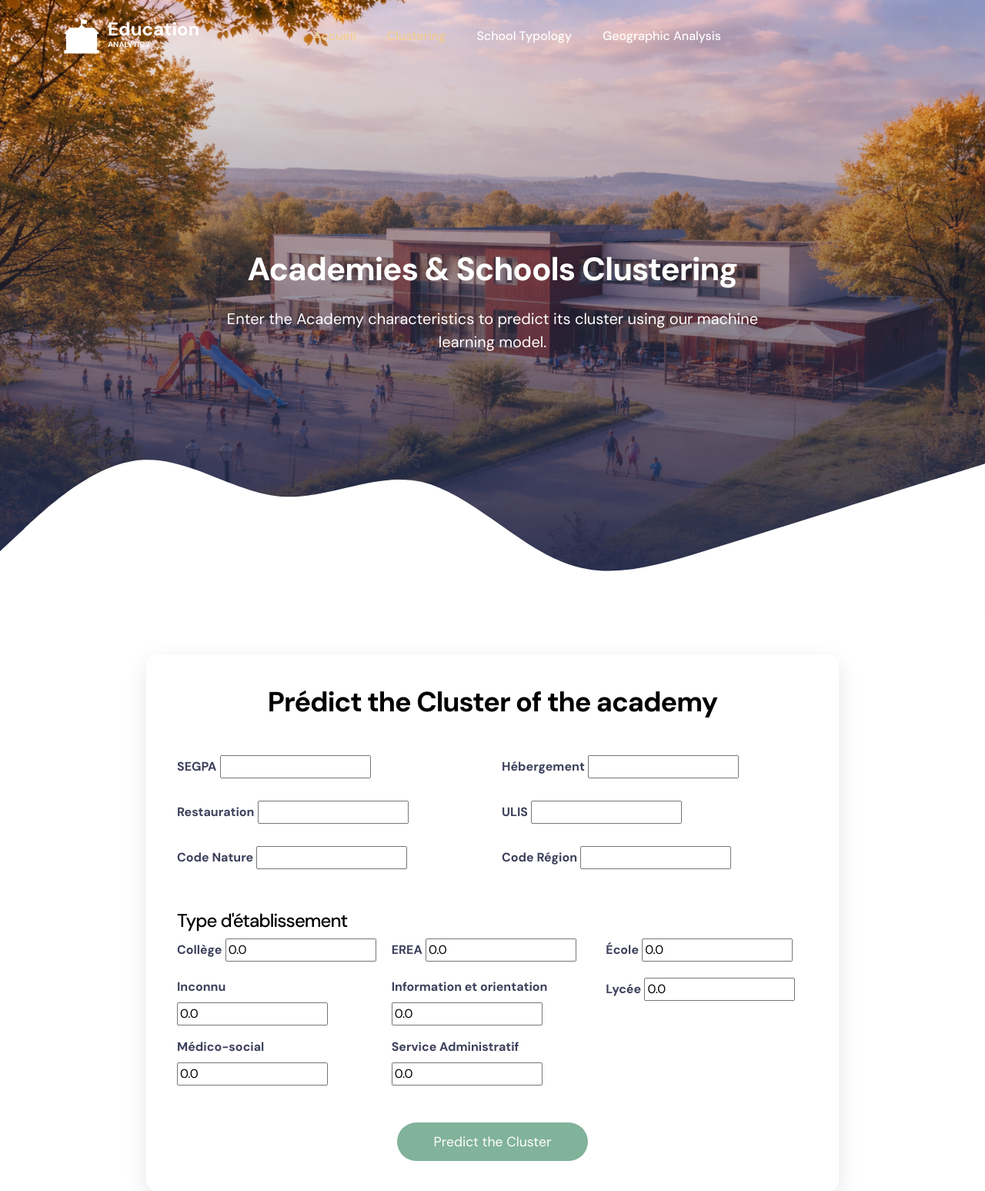
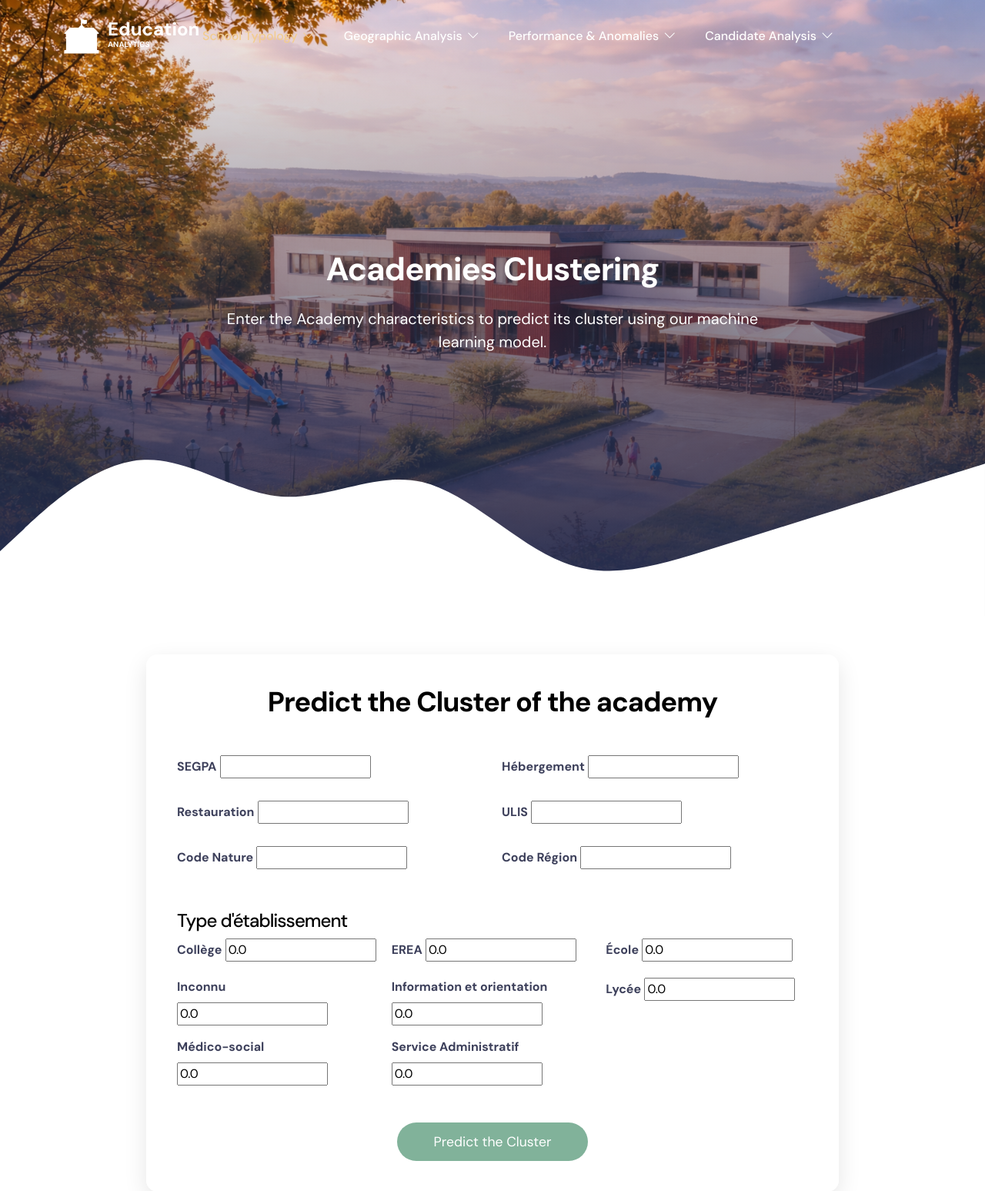
Before and after one commit to hathami22/mlproject, a Django app: page /ferdws_cluster/ in a window 1280 px wide. Shown: the top 1547 px of the page at 77% size. Run offline with Django 5.2, Linux system fonts and the light colour scheme; parts of the project's set-up code (start-up, migrations or seed data) failed here and were passed over; some libraries are stand-ins or nearby versions.

Commit message:
integratin fdwss

```diff
--- a/templates/cantine_form.html
+++ b/templates/cantine_form.html
@@ -282,7 +282,8 @@
                data-bs-toggle="dropdown" aria-expanded="false">School Typology</a>
             <ul class="dropdown-menu dropdown-menu-light" aria-labelledby="schoolTypologyDropdown">
               <li><a class="dropdown-item" href="{% url 'objective_yassin1' %}">Classify by type/program (ULIS, SEGPA, GRETA)</a></li>
-              <li><a class="dropdown-item" href="#">Public/private, primary/middle/high</a></li>
+              <li><a class="dropdown-item" href="#">Public/private</a></li>
+              <li><a class="dropdown-item" href="{% url 'predict' %}"> primary/middle/high</a></li>
               <li><a class="dropdown-item" href="#">Canteen, boarding availability</a></li>
               <li><a class="dropdown-item" href="#">Program clustering</a></li>
               <li><a class="dropdown-item" href="{% url 'cantine:predict' %}">Canteen prediction (Cantine)</a></li>
@@ -296,7 +297,7 @@
             <ul class="dropdown-menu dropdown-menu-light" aria-labelledby="geographicAnalysisDropdown">
               <li><a class="dropdown-item" href="{% url 'objective_yassin2' %}">Cluster by region and performance</a></li>
               <li><a class="dropdown-item" href="#">Detect regions at risk of too few schools</a></li>
-              <li><a class="dropdown-item" href="#">Academy-level clustering</a></li>
+              <li><a class="dropdown-item" href="{% url 'ferdws_cluster' %}">Academy-level clustering</a></li>
             </ul>
           </li>
 
--- a/templates/ferdws_cluster/form.html
+++ b/templates/ferdws_cluster/form.html
@@ -69,16 +69,56 @@
         </span>
       </a>
 
-                <button class="navbar-toggler" type="button" data-bs-toggle="collapse" data-bs-target="#navbarNav" aria-controls="navbarNav" aria-expanded="false" aria-label="Toggle navigation">
+      <button class="navbar-toggler" type="button" data-bs-toggle="collapse" data-bs-target="#navbarNav"
+              aria-controls="navbarNav" aria-expanded="false" aria-label="Toggle navigation">
         <span class="navbar-toggler-icon"></span>
       </button>
 
       <div class="collapse navbar-collapse d-flex justify-content-center" id="navbarNav">
         <ul class="navbar-nav">
-                        <li class="nav-item"><a class="nav-link" href="{% url 'home' %}#section_1">Accueil</a></li>
-                        <li class="nav-item"><a class="nav-link active" href="#">Clustering</a></li>
-                        <li class="nav-item"><a class="nav-link" href="{% url 'home' %}#section_2">School Typology</a></li>
-                        <li class="nav-item"><a class="nav-link" href="{% url 'home' %}#section_3">Geographic Analysis</a></li>
+
+          <li class="nav-item dropdown">
+            <a class="nav-link dropdown-toggle" href="#" id="schoolTypologyDropdown" role="button"
+               data-bs-toggle="dropdown" aria-expanded="false">School Typology</a>
+            <ul class="dropdown-menu dropdown-menu-light" aria-labelledby="schoolTypologyDropdown">
+              <li><a class="dropdown-item" href="{% url 'objective_yassin1' %}">Classify by type/program (ULIS, SEGPA, GRETA)</a></li>
+              <li><a class="dropdown-item" href="#">Public/private, primary/middle/high</a></li>
+              <li><a class="dropdown-item" href="#">Canteen, boarding availability</a></li>
+              <li><a class="dropdown-item" href="#">Program clustering</a></li>
+              <li><a class="dropdown-item" href="{% url 'cantine:predict' %}">Canteen prediction (Cantine)</a></li>
+              <li><a class="dropdown-item" href="{% url 'formation:predict' %}">Formation clustering (Objectif Formation)</a></li>
+            </ul>
+          </li>
+
+          <li class="nav-item dropdown">
+            <a class="nav-link dropdown-toggle" href="#" id="geographicAnalysisDropdown" role="button"
+               data-bs-toggle="dropdown" aria-expanded="false">Geographic Analysis</a>
+            <ul class="dropdown-menu dropdown-menu-light" aria-labelledby="geographicAnalysisDropdown">
+              <li><a class="dropdown-item" href="{% url 'objective_yassin2' %}">Cluster by region and performance</a></li>
+              <li><a class="dropdown-item" href="#">Detect regions at risk of too few schools</a></li>
+              <li><a class="dropdown-item" href="#">Academy-level clustering</a></li>
+            </ul>
+          </li>
+
+          <li class="nav-item dropdown">
+            <a class="nav-link dropdown-toggle" href="#" id="performanceAnomaliesDropdown" role="button"
+               data-bs-toggle="dropdown" aria-expanded="false">Performance & Anomalies</a>
+            <ul class="dropdown-menu dropdown-menu-light" aria-labelledby="performanceAnomaliesDropdown">
+              <li><a class="dropdown-item" href="{% url 'school_ranking_by_score' %}">School ranking by scores</a></li>
+              <li><a class="dropdown-item" href="{% url 'temporal_trajectory_clustering' %}">Temporal trajectory clustering</a></li>
+              <li><a class="dropdown-item" href="#">Identify anomalies (success rates, enrolment changes, gender gaps)</a></li>
+            </ul>
+          </li>
+
+          <li class="nav-item dropdown">
+            <a class="nav-link dropdown-toggle" href="#" id="candidateAnalysisDropdown" role="button"
+               data-bs-toggle="dropdown" aria-expanded="false">Candidate Analysis</a>
+            <ul class="dropdown-menu dropdown-menu-light" aria-labelledby="candidateAnalysisDropdown">
+              <li><a class="dropdown-item" href="#">Candidate segmentation (profile, performance)</a></li>
+              <li><a class="dropdown-item" href="#">Discover "if-then" rules for significant associations</a></li>
+            </ul>
+          </li>
+
         </ul>
       </div>
     </div>
@@ -93,7 +133,7 @@
                 <div class="container">
                     <div class="row">
                         <div class="col-lg-8 col-12 text-center mx-auto">
-                            <h1 class="text-white mb-4">Academies & Schools Clustering</h1>
+                            <h1 class="text-white mb-4">Academies  Clustering</h1>
                             <p class="text-white lead">Enter the Academy characteristics to predict its cluster using our machine learning model.</p>
                         </div>
                     </div>
@@ -106,7 +146,7 @@
             <section class="section-padding">
                 <div class="container">
                     <div class="form-section">
-                        <h2 class="text-center mb-5">Prédict the Cluster of the academy</h2>
+                        <h2 class="text-center mb-5">Predict the Cluster of the academy</h2>
 
                         <form method="post" class="row g-4">
                             {% csrf_token %}
@@ -166,7 +206,7 @@
                             <div class="result-block">
                                 <h3 class="text-success mb-3">
                                     <i class="bi bi-check-circle-fill me-2"></i>
-                                    Cluster prédit : <strong>{{ result }}</strong>
+                                    Cluster predicted : <strong>{{ result }}</strong>
                                 </h3>
                                 <p>This prediction is based on the entered characteristics and our clustering model trained on national school establishment data.</p>
                             </div>
```
Also changed, not shown: templates/ferdws_type/predict.html (+45 -5 lines), templates/index.html (+5 -4 lines). Lines whose indentation alone changed are shown as unchanged.
